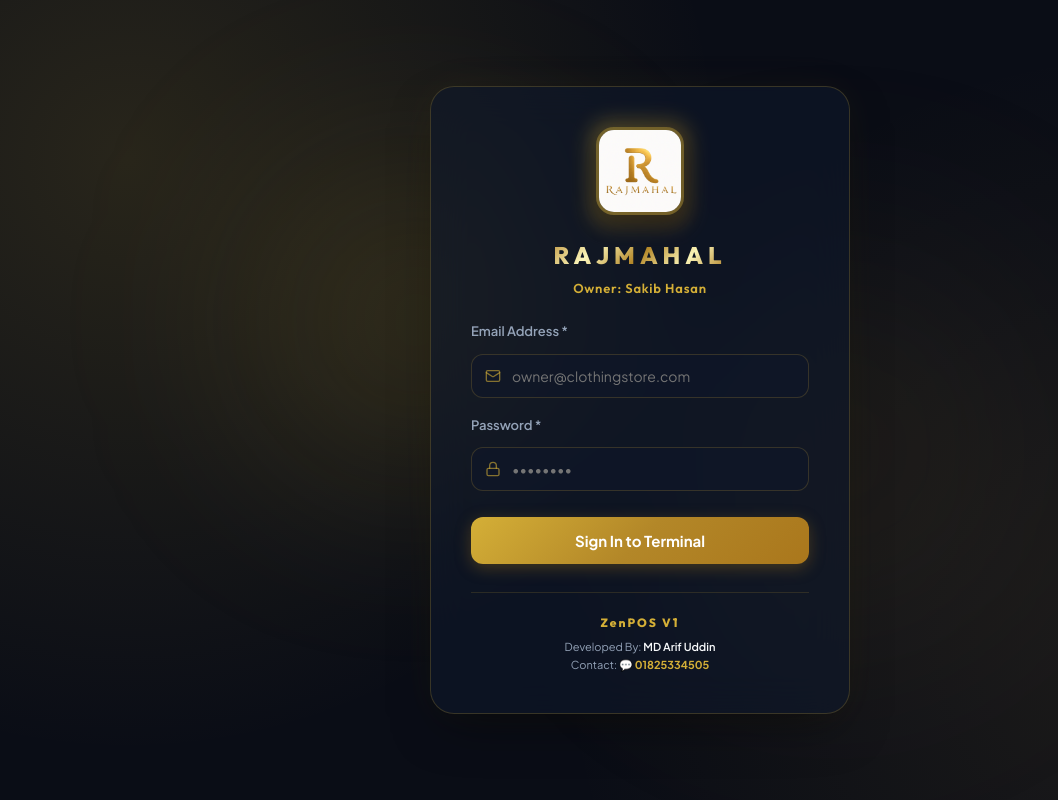
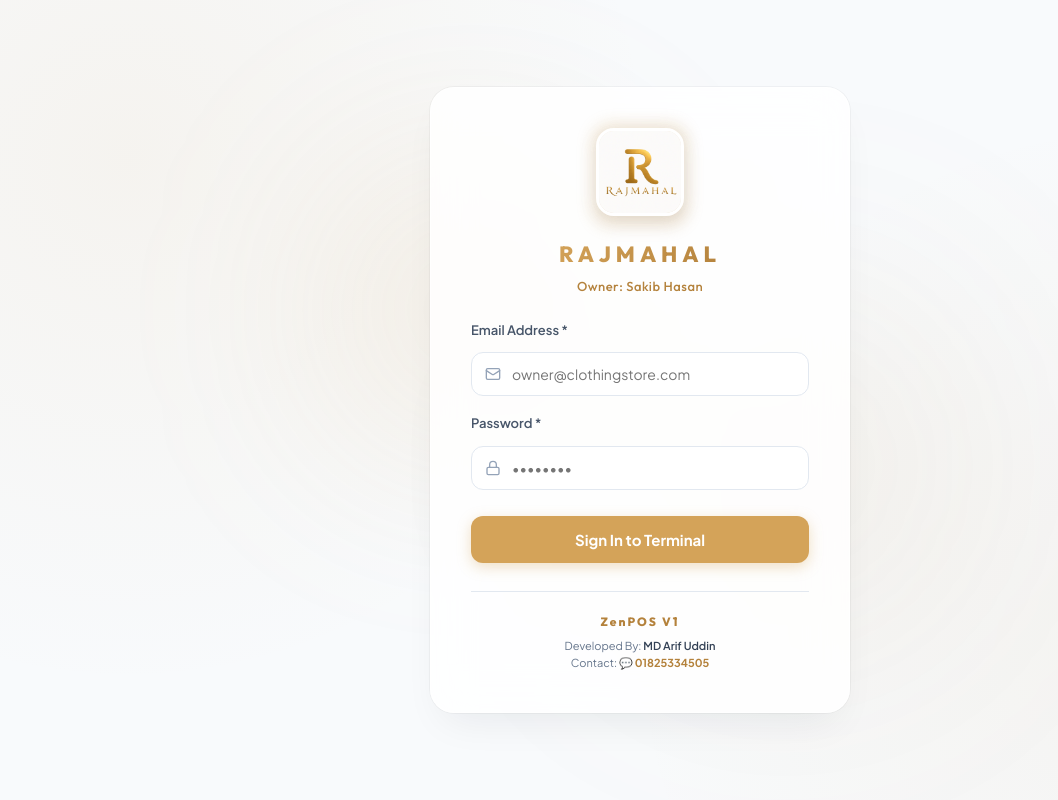
Before and after one commit to MD-ARIF-UDDIN/ZenPOS, a React (Vite) app: page / in a window 1280 px wide. Shown: the whole page, without its empty margins (0-1058 px from the left). Built offline with nearby package versions, Linux system fonts and the light colour scheme; no server answers; the database is empty.

Commit message:
design: update login page theme to match gold logo branding

```diff
--- a/src/components/AuthView.tsx
+++ b/src/components/AuthView.tsx
@@ -41,34 +41,18 @@ export const AuthView: React.FC<AuthViewProps> = ({ onAuthSuccess }) => {
       alignItems: 'center',
       minHeight: '100vh',
       width: '100%',
-      backgroundColor: '#0a0d16',
-      background: 'radial-gradient(circle at 10% 20%, rgba(212, 175, 55, 0.15) 0%, transparent 45%), radial-gradient(circle at 90% 80%, rgba(191, 149, 63, 0.1) 0%, transparent 45%), #0a0d16',
+      backgroundColor: '#f1f5f9',
+      background: 'radial-gradient(circle at 10% 20%, rgba(212, 163, 89, 0.08) 0%, transparent 40%), radial-gradient(circle at 90% 80%, rgba(180, 130, 60, 0.06) 0%, transparent 40%), #f8fafc',
       position: 'relative',
       overflow: 'hidden',
       padding: '24px'
     }}>
-      {/* Self-contained CSS for Mobile Responsiveness & Gold Theme overrides */}
+      {/* Self-contained CSS for Mobile Responsiveness & Theme styling */}
       <style>{`
-        .login-card .form-control:focus {
-          border-color: rgba(212, 175, 55, 0.8) !important;
-          box-shadow: 0 0 0 3px rgba(212, 175, 55, 0.18) !important;
-          outline: none !important;
-        }
-        .login-btn {
-          transition: all 0.25s ease !important;
-        }
-        .login-btn:hover {
-          transform: translateY(-2px);
-          box-shadow: 0 8px 25px rgba(212, 175, 55, 0.4) !important;
-          opacity: 0.95;
-        }
-        .login-btn:active {
-          transform: translateY(0);
-        }
         @media (max-width: 480px) {
           .login-card {
-            padding: 28px 24px !important;
-            border-radius: 20px !important;
+            padding: 24px !important;
+            border-radius: 16px !important;
             gap: 20px !important;
           }
           .login-logo {
@@ -80,16 +64,36 @@ export const AuthView: React.FC<AuthViewProps> = ({ onAuthSuccess }) => {
             letter-spacing: 3px !important;
           }
         }
+        .login-btn {
+          background-color: #d4a359 !important;
+          border-color: #d4a359 !important;
+          color: #ffffff !important;
+          box-shadow: 0 4px 14px rgba(212, 163, 89, 0.35) !important;
+          transition: all 0.2s ease-in-out !important;
+        }
+        .login-btn:hover {
+          background-color: #c29247 !important;
+          border-color: #c29247 !important;
+          box-shadow: 0 6px 20px rgba(212, 163, 89, 0.45) !important;
+          transform: translateY(-1px);
+        }
+        .login-btn:active {
+          transform: translateY(0);
+        }
+        .login-input:focus {
+          border-color: #d4a359 !important;
+          box-shadow: 0 0 0 3px rgba(212, 163, 89, 0.15) !important;
+        }
       `}</style>
 
       {/* Decorative Background Blur Blobs */}
       <div style={{
         position: 'absolute',
         top: '20%',
-        left: '20%',
-        width: '320px',
-        height: '320px',
-        background: 'rgba(212, 175, 55, 0.14)',
+        left: '25%',
+        width: '300px',
+        height: '300px',
+        background: 'rgba(212, 163, 89, 0.12)',
         filter: 'blur(100px)',
         borderRadius: '50%',
         zIndex: 0
@@ -97,10 +101,10 @@ export const AuthView: React.FC<AuthViewProps> = ({ onAuthSuccess }) => {
       <div style={{
         position: 'absolute',
         bottom: '20%',
-        right: '20%',
-        width: '380px',
-        height: '380px',
-        background: 'rgba(191, 149, 63, 0.08)',
+        right: '25%',
+        width: '350px',
+        height: '350px',
+        background: 'rgba(180, 130, 60, 0.08)',
         filter: 'blur(120px)',
         borderRadius: '50%',
         zIndex: 0
@@ -111,11 +115,11 @@ export const AuthView: React.FC<AuthViewProps> = ({ onAuthSuccess }) => {
         width: '100%',
         maxWidth: '420px',
         padding: '40px',
-        backgroundColor: 'rgba(15, 23, 42, 0.65)',
+        backgroundColor: 'rgba(255, 255, 255, 0.85)',
         backdropFilter: 'blur(20px)',
         WebkitBackdropFilter: 'blur(20px)',
-        border: '1px solid rgba(212, 175, 55, 0.22)',
-        boxShadow: '0 20px 50px -15px rgba(0, 0, 0, 0.5), 0 0 40px rgba(212, 175, 55, 0.06)',
+        border: '1px solid rgba(255, 255, 255, 0.6)',
+        boxShadow: '0 20px 40px -15px rgba(15, 23, 42, 0.08), 0 0 0 1px rgba(15, 23, 42, 0.04)',
         display: 'flex',
         flexDirection: 'column',
         gap: '24px',
@@ -128,11 +132,11 @@ export const AuthView: React.FC<AuthViewProps> = ({ onAuthSuccess }) => {
           <div style={{ position: 'relative', display: 'inline-block', marginBottom: '16px' }}>
             <div style={{
               position: 'absolute',
-              inset: '-6px',
-              background: 'linear-gradient(135deg, #d4af37, #aa771c)',
+              inset: '-4px',
+              background: 'linear-gradient(135deg, #d4a359, #b4823c)',
               borderRadius: '20px',
-              filter: 'blur(10px)',
-              opacity: 0.35
+              filter: 'blur(8px)',
+              opacity: 0.25
             }} />
             <img
               src={logoImg}
@@ -143,20 +147,20 @@ export const AuthView: React.FC<AuthViewProps> = ({ onAuthSuccess }) => {
                 height: '88px',
                 objectFit: 'contain',
                 borderRadius: '18px',
-                border: '3px solid rgba(212, 175, 55, 0.35)',
+                border: '3px solid #fff',
                 position: 'relative',
-                boxShadow: '0 10px 20px rgba(0,0,0,0.3)'
+                boxShadow: 'var(--shadow-md)'
               }}
             />
           </div>
           <div>
             <span className="login-title" style={{
               fontFamily: "'Outfit', 'Plus Jakarta Sans', sans-serif",
-              fontSize: '24px',
+              fontSize: '22px',
               fontWeight: 900,
               letterSpacing: '5px',
               textTransform: 'uppercase',
-              background: 'linear-gradient(135deg, #bf953f 0%, #fcf6ba 25%, #b38728 50%, #fbf5b7 75%, #aa771c 100%)',
+              background: 'linear-gradient(135deg, #d4a359 0%, #b4823c 100%)',
               WebkitBackgroundClip: 'text',
               WebkitTextFillColor: 'transparent',
               display: 'inline-block',
@@ -166,11 +170,11 @@ export const AuthView: React.FC<AuthViewProps> = ({ onAuthSuccess }) => {
             </span>
             <div style={{
               fontSize: '13px',
-              fontWeight: 600,
-              color: '#d4af37',
+              fontWeight: 500,
+              color: '#b4823c',
               marginTop: '4px',
               fontFamily: "'Outfit', 'Plus Jakarta Sans', sans-serif",
-              letterSpacing: '0.8px'
+              letterSpacing: '0.5px'
             }}>
               Owner: Sakib Hasan
             </div>
@@ -179,9 +183,9 @@ export const AuthView: React.FC<AuthViewProps> = ({ onAuthSuccess }) => {
 
         {errorMsg && (
           <div style={{
-            background: 'rgba(239, 68, 68, 0.15)',
-            border: '1px solid rgba(239, 68, 68, 0.3)',
-            color: '#f87171',
+            background: '#fef2f2',
+            border: '1px solid #fecaca',
+            color: '#ef4444',
             padding: '12px',
             borderRadius: '12px',
             fontSize: '13px',
@@ -198,17 +202,17 @@ export const AuthView: React.FC<AuthViewProps> = ({ onAuthSuccess }) => {
         <form onSubmit={handleAuth} style={{ display: 'flex', flexDirection: 'column', gap: '18px' }}>
 
           <div className="form-group">
-            <label className="form-label" style={{ color: '#94a3b8', fontWeight: 600, fontSize: '13px', marginBottom: '6px', display: 'block' }}>Email Address *</label>
+            <label className="form-label" style={{ color: '#475569', fontWeight: 600, fontSize: '13px', marginBottom: '6px', display: 'block' }}>Email Address *</label>
             <div style={{ position: 'relative' }}>
-              <Mail size={16} style={{ position: 'absolute', left: '14px', top: '50%', transform: 'translateY(-50%)', color: 'rgba(212, 175, 55, 0.6)' }} />
+              <Mail size={16} style={{ position: 'absolute', left: '14px', top: '50%', transform: 'translateY(-50%)', color: '#94a3b8' }} />
               <input
                 type="email"
-                className="form-control"
+                className="form-control login-input"
                 style={{
                   paddingLeft: '40px',
-                  backgroundColor: 'rgba(15, 23, 42, 0.6)',
-                  borderColor: 'rgba(212, 175, 55, 0.2)',
-                  color: '#f8fafc',
+                  backgroundColor: '#ffffff',
+                  borderColor: '#e2e8f0',
+                  color: '#1e293b',
                   width: '100%',
                   height: '44px',
                   borderRadius: '12px',
@@ -224,17 +228,17 @@ export const AuthView: React.FC<AuthViewProps> = ({ onAuthSuccess }) => {
           </div>
 
           <div className="form-group">
-            <label className="form-label" style={{ color: '#94a3b8', fontWeight: 600, fontSize: '13px', marginBottom: '6px', display: 'block' }}>Password *</label>
+            <label className="form-label" style={{ color: '#475569', fontWeight: 600, fontSize: '13px', marginBottom: '6px', display: 'block' }}>Password *</label>
             <div style={{ position: 'relative' }}>
-              <Lock size={16} style={{ position: 'absolute', left: '14px', top: '50%', transform: 'translateY(-50%)', color: 'rgba(212, 175, 55, 0.6)' }} />
+              <Lock size={16} style={{ position: 'absolute', left: '14px', top: '50%', transform: 'translateY(-50%)', color: '#94a3b8' }} />
               <input
                 type="password"
-                className="form-control"
+                className="form-control login-input"
                 style={{
                   paddingLeft: '40px',
-                  backgroundColor: 'rgba(15, 23, 42, 0.6)',
-                  borderColor: 'rgba(212, 175, 55, 0.2)',
-                  color: '#f8fafc',
+                  backgroundColor: '#ffffff',
+                  borderColor: '#e2e8f0',
+                  color: '#1e293b',
                   width: '100%',
                   height: '44px',
                   borderRadius: '12px',
@@ -259,10 +263,7 @@ export const AuthView: React.FC<AuthViewProps> = ({ onAuthSuccess }) => {
               fontSize: '15px',
               fontWeight: 700,
               borderRadius: '12px',
-              background: 'linear-gradient(135deg, #d4af37 0%, #b38728 50%, #aa771c 100%)',
-              borderColor: '#b38728',
-              color: '#ffffff',
-              boxShadow: '0 4px 16px rgba(170, 119, 28, 0.35)',
+              boxShadow: '0 4px 12px rgba(212, 163, 89, 0.25)',
               display: 'flex',
               alignItems: 'center',
               justifyContent: 'center',
@@ -276,25 +277,25 @@ export const AuthView: React.FC<AuthViewProps> = ({ onAuthSuccess }) => {
 
         {/* Developer Footer */}
         <div style={{
-          borderTop: '1px solid rgba(212, 175, 55, 0.15)',
+          borderTop: '1px solid #e2e8f0',
           paddingTop: '20px',
           marginTop: '4px',
           textAlign: 'center',
           fontSize: '11px',
-          color: '#94a3b8',
+          color: '#64748b',
           lineHeight: '1.6'
         }}>
           <div style={{
             fontFamily: "'Outfit', sans-serif",
             fontWeight: 800,
-            color: '#d4af37',
+            color: '#b4823c',
             letterSpacing: '2px',
             fontSize: '12px',
             marginBottom: '6px'
           }}>
             ZenPOS V1
           </div>
-          Developed By: <span style={{ fontWeight: 600, color: '#f8fafc' }}>MD Arif Uddin</span>
+          Developed By: <span style={{ fontWeight: 600, color: '#334155' }}>MD Arif Uddin</span>
           <br />
           Contact:{' '}
           <a
@@ -302,7 +303,7 @@ export const AuthView: React.FC<AuthViewProps> = ({ onAuthSuccess }) => {
             target="_blank"
             rel="noopener noreferrer"
             style={{
-              color: '#d4af37',
+              color: '#b4823c',
               fontWeight: 700,
               textDecoration: 'none',
               display: 'inline-flex',
```
